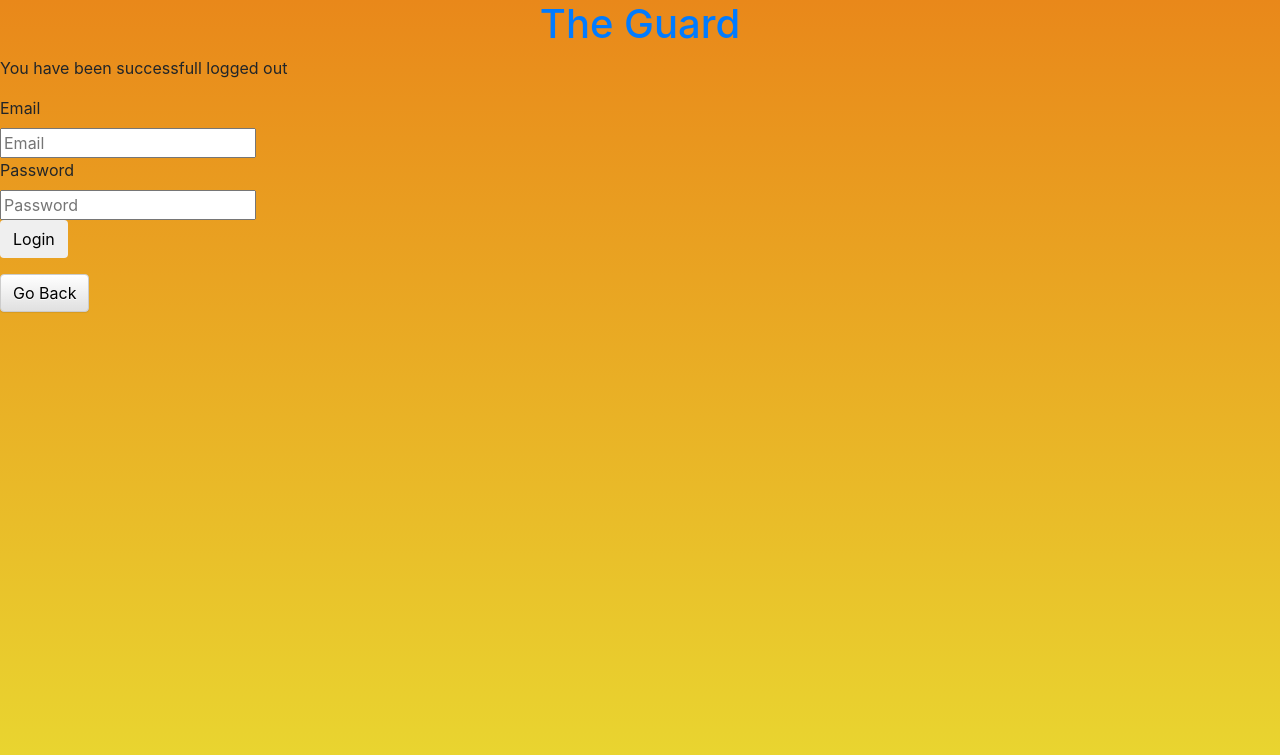
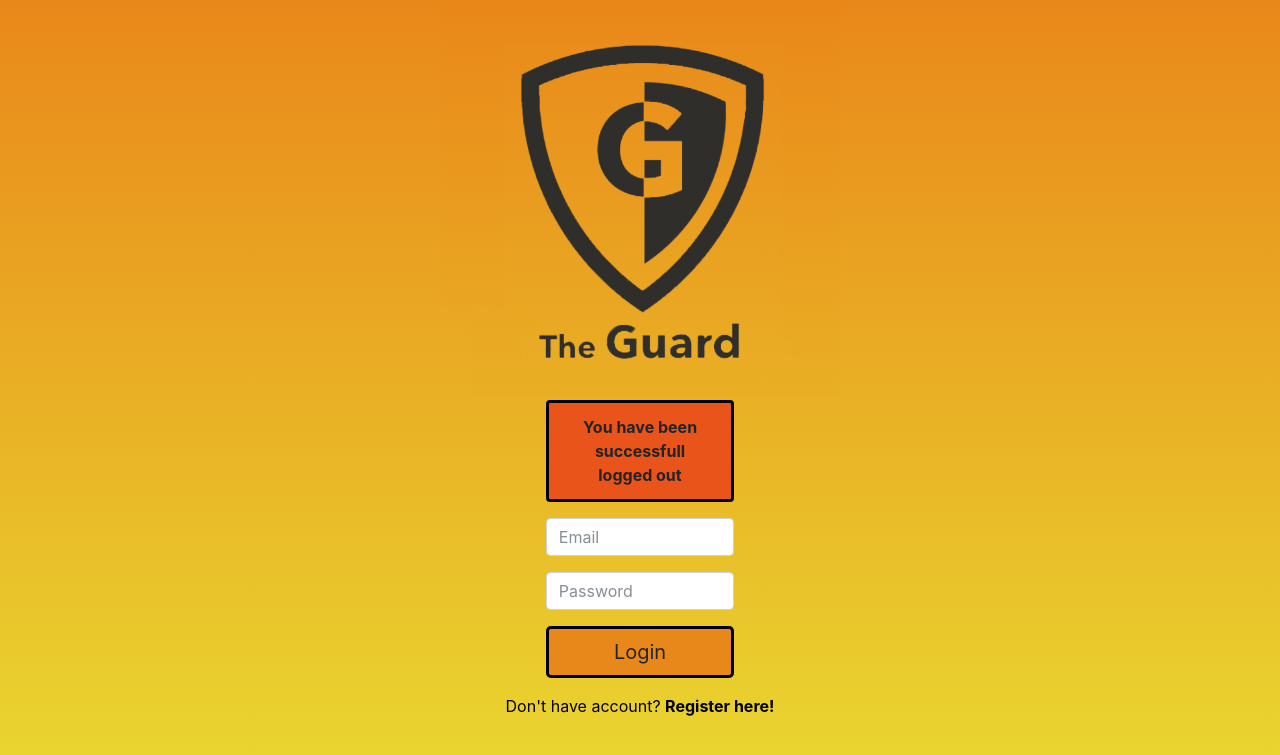
Before and after one commit to AGlowczewska/the_guard_app, a Django app: page /logout/ in a window 1280 px wide. Shown: the top 755 px of the page. Run offline with Django 3.2, Linux system fonts and the light colour scheme; some libraries are stand-ins or nearby versions.

Commit message:
Fronted for login/signin pages

```diff
--- a/static/css/style.css
+++ b/static/css/style.css
@@ -5,3 +5,43 @@ body{
 h1{
     text-align:center;
 }
+
+a{
+    text-decoration: none;
+    color: black;
+}
+a:hover{
+    color: black;
+    }
+
+#start_logo {
+    height: 50%;
+}
+
+#start_header {
+    text-align:center;
+}
+
+#login, #signup {
+    text-align: center;
+}
+
+.my_btn{
+    border: 3px solid black;
+    background-color: rgb(233,136,26);
+}
+
+.my_btn:hover, .my_btn:focus, .my_btn:active, .my_btn.active, .open>.dropdown-toggle.my_btn {
+    border: 3px solid black;
+    background-color: #e9541a;
+}
+
+.my_alert{
+    background-color: #e9541a;
+    border: 3px solid black;
+    font-weight: bold;
+}
+
+.my_alert p {
+    margin-bottom: 0 ;
+}
--- a/the_guard_app/views.py
+++ b/the_guard_app/views.py
@@ -4,7 +4,10 @@ from the_guard.pyrebase_settings import db
 
 def index(request):
     context = {}
-    return render(request, 'index.html', context)
+    if request.user.is_authenticated():
+        return render(request, 'index.html', context)
+    else:
+        return render(request, 'registration/login.html', context)
 
 
 def get_users(request):
--- /dev/null
+++ b/users/templates/parts/start_header.html
@@ -0,0 +1,17 @@
+{% load static %}
+
+<head>
+    <meta charset="UTF-8">
+    <title>The Guard</title>
+    <link rel="stylesheet" href="{% static 'bootstrap/css/bootstrap.css' %}">
+    <link rel="stylesheet" href="{% static 'bootstrap/css/bootstrap-theme.css' %}">
+    <script src="https://ajax.googleapis.com/ajax/libs/jquery/1.12.4/jquery.min.js"></script>
+    <script src="{% static 'bootstrap/js/bootstrap.js' %}"></script>
+    <script src="{% static 'js/func.js' %}"></script>
+    <link rel="stylesheet" type="text/css" href="{% static 'css/style.css' %}">
+</head>
+
+<div id="start_header">
+    <img id="start_logo" src="{% static 'pics/logo.png' %}"/>
+
+</div>
--- a/users/templates/registration/login.html
+++ b/users/templates/registration/login.html
@@ -2,33 +2,50 @@
 {% block content %}
 
 
-  <div id="login">
-      <p>{{ msg }}</p>
+<div id="login">
 
 
-        <form class="form-horizontal" name="LoginForm" action="/login/" method="post">
+    <form class="form-horizontal" name="LoginForm" action="/login/" method="post">
         {% csrf_token %}
         {% if next %}
-            <input type="hidden" name="next" value="{{ next }}" />
+        <input type="hidden" name="next" value="{{ next }}"/>
         {% endif %}
-        <div class="control-group">
-            <label class="control-label" for="username">Email</label>
-            <div class="controls">
-                <input type="text" id="username" name="username"  placeholder="Email">
+
+        {% if msg %}
+        <div class="row">
+            <div class="col-md-2 offset-md-5 col-sm-10 offset-sm-1">
+                <div class="alert my_alert">
+                    <p>{{ msg }}</p>
+                </div>
             </div>
         </div>
-        <div class="control-group">
-            <label class="control-label" for="password">Password</label>
-            <div class="controls">
-                <input type="password" name="password" id="password" placeholder="Password">
+        {% endif %}
+        <div class="row">
+            <div class="col-md-2 offset-md-5 col-sm-10 offset-sm-1">
+                <div class="form-group">
+                    <input type="text" class="form-control" id="username" name="username" placeholder="Email">
+                </div>
             </div>
         </div>
-        <div class="control-group">
-            <div class="controls">
-                <button type="submit" class="btn">Login</button>
+
+        <div class="row">
+            <div class="col-md-2 offset-md-5 col-sm-10 offset-sm-1">
+                <div class="form-group">
+                    <input type="password" class="form-control" id="password" name="password" placeholder="Password">
+                </div>
             </div>
         </div>
-        </form>
-    </div>
+
+        <div class="row">
+            <div class="col-md-2 offset-md-5 col-sm-10 offset-sm-1">
+                <button type="submit" class="btn btn-block btn-warning btn-lg my_btn ">Login</button>
+            </div>
+        </div>
+
+    </form>
+
+    <p><a href="../signup/">Don't have account? <b>Register here!</b></a></p>
+</div>
+
 
 {% endblock content %}
--- a/users/templates/user_base.html
+++ b/users/templates/user_base.html
@@ -1,8 +1,6 @@
 {% load static %}
-{% include 'the_guard_app/../parts/header.html' %}
+{% include 'users/../parts/start_header.html' %}
 
 
 {% block content %}
 {% endblock content %}
-
-<button class="col-xs-12 return_btn btn btn-default" onclick="goBack()">Go Back</button>
```
Also changed, not shown: the_guard_app/templates/index.html (+8 -12 lines), users/templates/registration/signup.html (+31 -16 lines), db.sqlite3, static/pics/logo.png.
